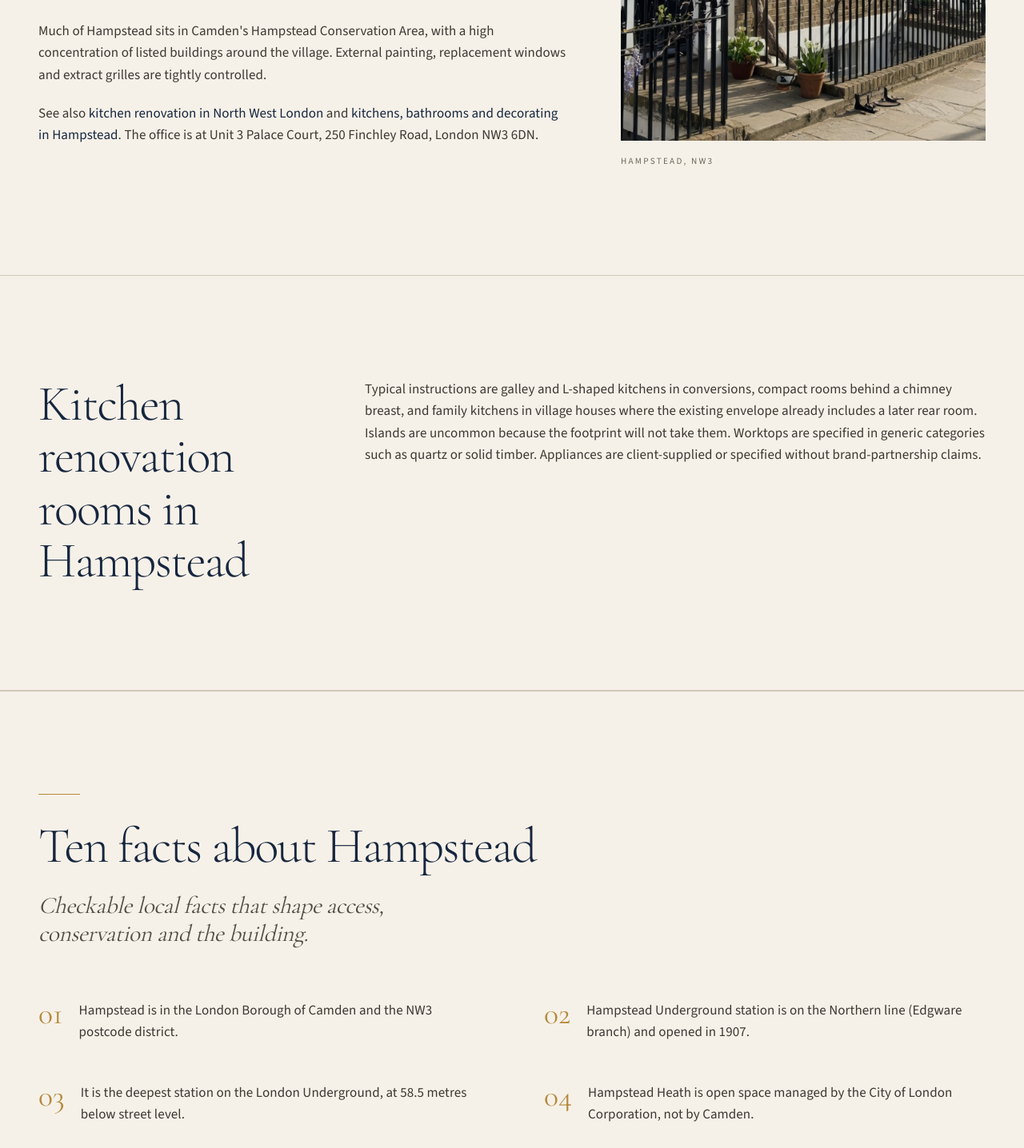
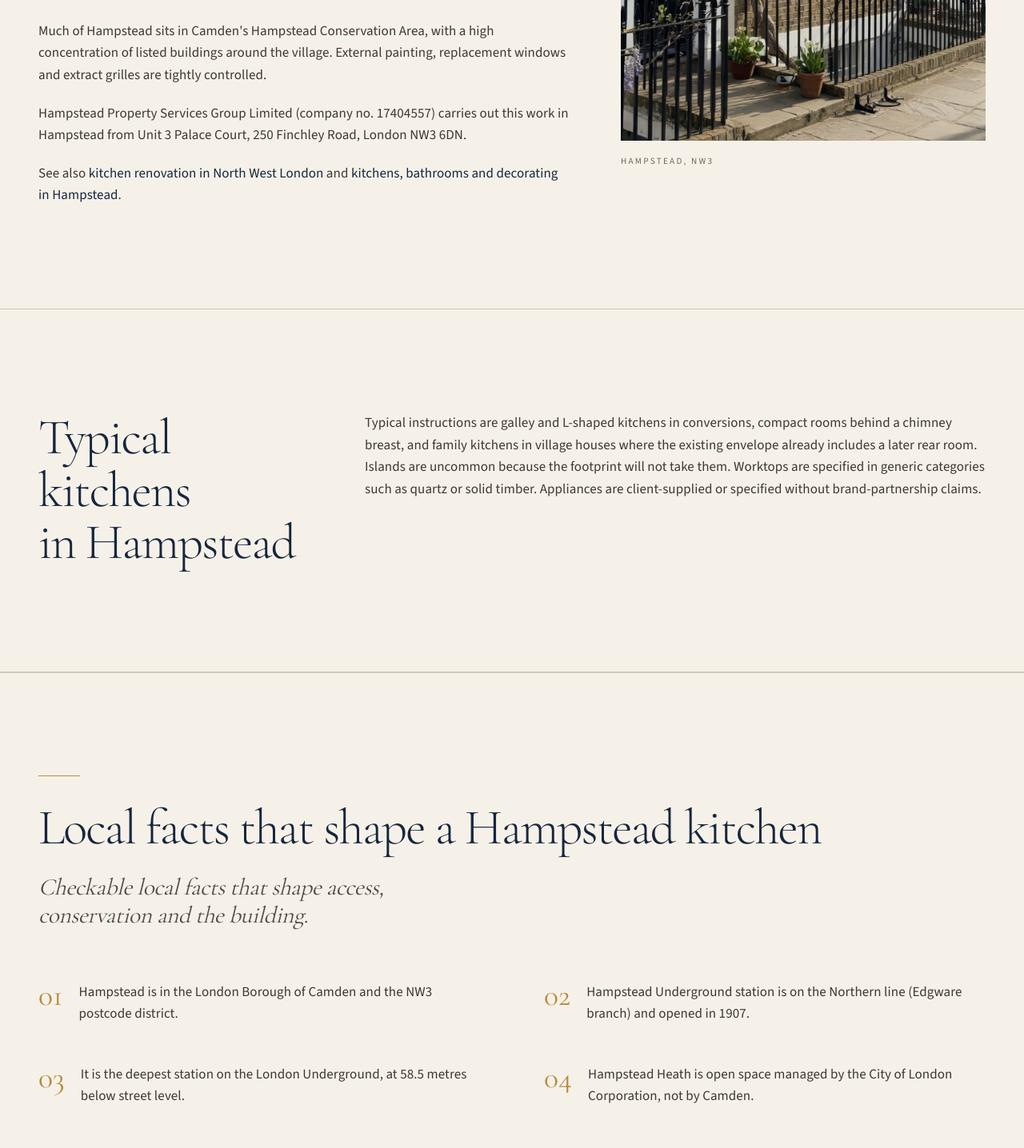
Before and after one commit to BabyShield/hpsg, a Next.js app: page /kitchen-renovation/hampstead in a window 1280 px wide. Shown: the part 1420-2856 px from the top of the page at 80% size. Built offline with nearby package versions, Linux system fonts and the light colour scheme.

Commit message:
Give every service-and-area page unique headings, alts and quote questions.

```diff
--- a/src/components/combos/ComboPage.tsx
+++ b/src/components/combos/ComboPage.tsx
@@ -12,7 +12,9 @@ import { getAreaFacts } from "@/data/area-facts";
 import { areaPhotos, servicePhotos } from "@/data/photos";
 import { services } from "@/data/services";
 import type { Combo, ComboContent } from "@/data/types";
-import { addressSingleLine } from "@/data/site";
+import { comboHeadings } from "@/data/service-seo";
+import { serviceAreaCue } from "@/data/seo-cues";
+import { addressSingleLine, site } from "@/data/site";
 import { getNearbyAreas, isCombo } from "@/lib/matrix";
 import { publicCopy } from "@/lib/public-copy";
 import { absoluteUrl, faqSchema, placeSchema, serviceSchema, webPageSchema } from "@/lib/schema";
@@ -44,6 +46,14 @@ export function ComboPage({
     });
 
   const serviceName = servicePlainName(combo.service);
+  const headings = comboHeadings(combo.service.slug, combo.area.name);
+  const cue = serviceAreaCue(combo.service.slug, combo.area.slug);
+  const heroPhoto = {
+    ...servicePhotos[combo.service.slug],
+    alt: cue
+      ? `${serviceName} in ${combo.area.name} — ${cue.title.toLowerCase()}`
+      : `${servicePhotos[combo.service.slug].alt} — ${combo.area.name} ${combo.area.postcode}`,
+  };
   const crumbs = [
     { name: "Home", href: "/" },
     { name: serviceName, href: `/${combo.service.slug}/` },
@@ -70,6 +80,7 @@ export function ComboPage({
           areaServed: [`${combo.area.name}, ${combo.area.postcode}`, "North West London"],
           description: content.lede,
           image: servicePhotos[combo.service.slug].src,
+          serviceType: serviceName,
         })}
       />
       <JsonLd
@@ -84,7 +95,7 @@ export function ComboPage({
       <JsonLd data={faqSchema(faqs)} />
       <article>
         <PageHero
-          photo={servicePhotos[combo.service.slug]}
+          photo={heroPhoto}
           crumbs={crumbs}
           kicker={`${combo.area.name} ${combo.area.postcode}`}
           title={`${serviceName} in ${combo.area.name}`}
@@ -99,6 +110,10 @@ export function ComboPage({
                 <p key={paragraph.slice(0, 48)}>{paragraph}</p>
               ))}
               <p>
+                {site.legalName} (company no. {site.companyNumber}) carries out
+                this work in {combo.area.name} from {addressSingleLine}.
+              </p>
+              <p>
                 See also{" "}
                 <Link href={`/${combo.service.slug}/`} className="quiet-link text-navy">
                   {serviceName.toLowerCase()} in North West London
@@ -107,7 +122,7 @@ export function ComboPage({
                 <Link href={`/areas/${combo.area.slug}/`} className="quiet-link text-navy">
                   kitchens, bathrooms and decorating in {combo.area.name}
                 </Link>
-                . The office is at {addressSingleLine}.
+                .
               </p>
             </div>
             {areaPhotos[combo.area.slug] ? (
@@ -129,20 +144,24 @@ export function ComboPage({
           <section className="border-y border-grey-200 py-24 sm:py-32">
             <Container className="grid gap-10 lg:grid-cols-12">
               <h2 className="font-display text-4xl font-normal sm:text-5xl lg:col-span-4">
-                {serviceName} rooms in {combo.area.name}
+                {headings.rooms}
               </h2>
               <p className="text-base leading-relaxed text-grey-700 lg:col-span-8">{rooms}</p>
             </Container>
           </section>
         ) : null}
 
-        <LocalFacts areaName={combo.area.name} facts={getAreaFacts(combo.area.slug)} />
+        <LocalFacts
+          areaName={combo.area.name}
+          facts={getAreaFacts(combo.area.slug)}
+          heading={headings.facts}
+        />
 
         <section className="py-24 sm:py-32">
           <Container>
             <p className="rule mb-8" aria-hidden="true" />
             <h2 className="font-display text-4xl font-normal sm:text-5xl">
-              Council, conservation and access in {combo.area.name}
+              {headings.working}
             </h2>
             <p className="mt-6 text-sm text-grey-600">
               {publicCopy(combo.area.council)}
@@ -177,7 +196,7 @@ export function ComboPage({
           <section className="border-y border-grey-200 py-24 sm:py-32">
             <Container className="grid gap-10 lg:grid-cols-12">
               <h2 className="font-display text-4xl font-normal sm:text-5xl lg:col-span-4">
-                {serviceName} specification in {combo.area.name}
+                {headings.spec}
               </h2>
               <div className="space-y-5 text-base leading-relaxed text-grey-700 lg:col-span-8">
                 {specParas.map((paragraph) => (
@@ -192,12 +211,12 @@ export function ComboPage({
           <Container>
             <p className="rule mb-8" aria-hidden="true" />
             <h2 className="font-display text-4xl font-normal sm:text-5xl">
-              What {serviceName.toLowerCase()} in {combo.area.name} includes
+              {headings.includes}
             </h2>
             <p className="mt-5 max-w-measure text-base leading-relaxed text-grey-700">
-              The list is the core of a typical {serviceName.toLowerCase()} in{" "}
-              {combo.area.name} {combo.area.postcode}. The written proposal after
-              survey is the contract scope.
+              The list is the core of a typical instruction in {combo.area.name}{" "}
+              {combo.area.postcode}. The written proposal after survey is the
+              contract scope.
             </p>
             <ul className="mt-10 max-w-3xl divide-y divide-grey-200 border-y border-grey-200">
               {included.map((item) => (
@@ -214,7 +233,7 @@ export function ComboPage({
           <Container>
             <p className="rule mb-8" aria-hidden="true" />
             <h2 className="font-display text-4xl font-normal sm:text-5xl">
-              How {serviceName.toLowerCase()} in {combo.area.name} is carried out
+              {headings.process}
             </h2>
             <ol className="mt-16 grid gap-x-10 gap-y-12 md:grid-cols-2">
               {combo.service.processSteps.map((step, index) => (
@@ -235,7 +254,7 @@ export function ComboPage({
         <section className="py-24 sm:py-32">
           <Container className="grid gap-12 lg:grid-cols-12">
             <h2 className="font-display text-4xl font-normal sm:text-5xl lg:col-span-4">
-              {serviceName} questions in {combo.area.name}
+              {headings.questions}
             </h2>
             <div className="lg:col-span-8">
               <FaqAccordion items={faqs} />
--- a/src/components/ui/LocalFacts.tsx
+++ b/src/components/ui/LocalFacts.tsx
@@ -5,9 +5,11 @@ import { Container } from "./Container";
 export function LocalFacts({
   areaName,
   facts,
+  heading,
 }: {
   areaName: string;
   facts: string[];
+  heading?: string;
 }) {
   const visible = facts.map((fact) => publicCopy(fact)).filter(Boolean);
   if (visible.length === 0) return null;
@@ -17,7 +19,7 @@ export function LocalFacts({
       <Container>
         <p className="rule mb-8" aria-hidden="true" />
         <h2 className="font-display text-4xl font-normal sm:text-5xl">
-          Ten facts about {areaName}
+          {heading ?? `Ten facts about ${areaName}`}
         </h2>
         <p className="lede mt-6 max-w-xl text-xl text-grey-600 md:text-2xl">
           Checkable local facts that shape access, conservation and the building.
--- a/src/data/service-seo.ts
+++ b/src/data/service-seo.ts
@@ -10,6 +10,51 @@ export type ServiceSeo = {
   who: string;
   extraFaqs: Faq[];
 };
+
+export function comboHeadings(slug: ServiceSlug, area: string) {
+  switch (slug) {
+    case "kitchen-renovation":
+      return {
+        rooms: `Typical kitchens in ${area}`,
+        working: `Extract, licence and access in ${area}`,
+        spec: `How a ${area} kitchen is specified`,
+        includes: "What a typical kitchen instruction includes",
+        process: "How a kitchen programme runs",
+        questions: `Kitchen questions in ${area}`,
+        facts: `Local facts that shape a ${area} kitchen`,
+      };
+    case "bathroom-renovation":
+      return {
+        rooms: `Typical bathrooms in ${area}`,
+        working: `Drainage, extract and the building in ${area}`,
+        spec: `How a ${area} bathroom is specified`,
+        includes: "What a typical bathroom instruction includes",
+        process: "How a bathroom programme runs",
+        questions: `Bathroom questions in ${area}`,
+        facts: `Local facts that shape a ${area} bathroom`,
+      };
+    case "painting-decorating":
+      return {
+        rooms: `Typical interiors we decorate in ${area}`,
+        working: `Conservation, joinery and occupied homes in ${area}`,
+        spec: `How decorating is specified in ${area}`,
+        includes: "What a typical decorating instruction includes",
+        process: "How a decorating programme runs",
+        questions: `Decorating questions in ${area}`,
+        facts: `Local facts that shape decorating in ${area}`,
+      };
+    case "light-refurbishment":
+      return {
+        rooms: `Typical programmes in ${area}`,
+        working: `Licence, sequence and access in ${area}`,
+        spec: `How a ${area} programme is specified`,
+        includes: "What a typical programme includes",
+        process: "How a light-refurbishment programme runs",
+        questions: `Refurbishment questions in ${area}`,
+        facts: `Local facts that shape a ${area} programme`,
+      };
+  }
+}
 
 export const serviceSeo: Record<ServiceSlug, ServiceSeo> = {
   "kitchen-renovation": {
--- a/src/lib/seo-copy.ts
+++ b/src/lib/seo-copy.ts
@@ -77,10 +77,10 @@ export function comboMetaTitle(combo: Combo): string {
 
 export function comboMetaDescription(lede: string, stored: string): string {
   const clean = publicCopy(lede).replace(/\s+/g, " ").trim();
-  if (clean.length >= 120) return clipMeta(clean, 160);
   const storedClean = publicCopy(stored).replace(/\s+/g, " ").trim();
-  if (storedClean) return clipMeta(storedClean, 160);
-  return clipMeta(`${clean.replace(/\.$/, "")}. ${site.phoneDisplay}.`, 160);
+  const base = clean.length >= 80 ? clean : storedClean || clean;
+  if (base.includes(site.phoneDisplay)) return clipMeta(base, 160);
+  return clipMeta(`${base.replace(/\.$/, "")}. ${site.phoneDisplay}.`, 160);
 }
 
 export function areaMetaTitle(area: Area): string {
@@ -119,6 +119,23 @@ export function comboSearchFaqs(combo: Combo): Faq[] {
   extras.push({
     q: `Who carries out ${name} in ${area}?`,
     a: `${site.legalName} (company no. ${site.companyNumber}) carries out ${bare} in ${area} from ${addressSingleLine}. The work is survey-led and fully insured. We do not quote from photographs.`,
+  });
+
+  extras.push({
+    q: `How do I get a quote for ${name} in ${area}?`,
+    a: `Call ${site.phoneDisplay} or use the enquiry form. Tell us the ${area} ${postcode} property and the rooms in scope. We visit before we write a proposal.`,
+  });
+
+  if (combo.service.slug !== "painting-decorating") {
+    extras.push({
+      q: `Is a licence to alter needed for ${bare} in ${area}?`,
+      a: `Often, for kitchen or bathroom replacement in a leasehold ${area} flat. We can prepare drawings and a method statement. Consent is the freeholder's or agent's, not ours. Notices start in the lead-in, not after strip-out.`,
+    });
+  }
+
+  extras.push({
+    q: `Can I stay in the property during ${bare} in ${area}?`,
+    a: `A single kitchen or bathroom in ${area} can often be done around you. A whole-flat programme is usually cleaner if you decant. We will say which, after we have seen the plan.`,
   });
 
   if (combo.service.slug === "kitchen-renovation") {
```
